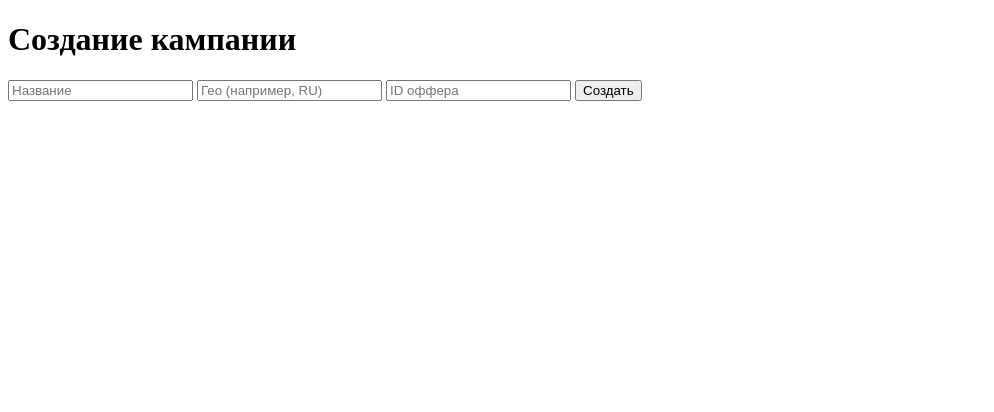
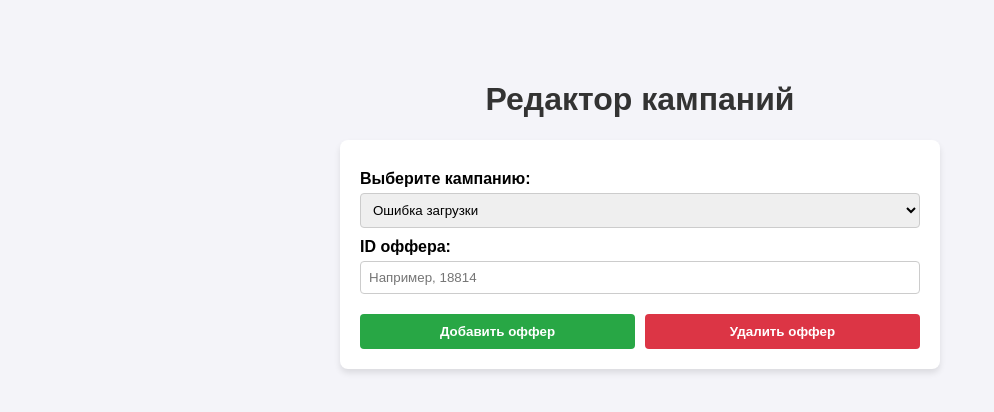
Before and after one commit to Tkaheva/adrobot-test, a plain HTML site: page frontend/index.html in a window 1280 px wide. Shown: the whole page, without its empty margins (0-994 px from the left). Drawn offline with Linux system fonts and the light colour scheme; no server answers.

Commit message:
обновили index.html

```diff
--- a/frontend/index.html
+++ b/frontend/index.html
@@ -1,32 +1,129 @@
 <!DOCTYPE html>
-<html>
-<head><title>Adrobot Test</title></head>
+<html lang="ru">
+<head>
+    <meta charset="UTF-8">
+    <meta name="viewport" content="width=device-width, initial-scale=1.0">
+    <title>Adrobot Test - Редактор кампаний</title>
+    <style>
+        body { font-family: Arial, sans-serif; max-width: 600px; margin: 40px auto; padding: 20px; background-color: #f4f4f9; }
+        h1 { color: #333; text-align: center; }
+        .card { background: white; padding: 20px; border-radius: 8px; box-shadow: 0 4px 6px rgba(0,0,0,0.1); margin-bottom: 20px; }
+        label { display: block; margin-top: 10px; font-weight: bold; }
+        select, input { width: 100%; padding: 8px; margin-top: 5px; border: 1px solid #ccc; border-radius: 4px; box-sizing: border-box; }
+        .btn-group { display: flex; gap: 10px; margin-top: 20px; }
+        button { flex: 1; padding: 10px; border: none; border-radius: 4px; color: white; cursor: pointer; font-weight: bold; }
+        .btn-add { background-color: #28a745; }
+        .btn-add:hover { background-color: #218838; }
+        .btn-remove { background-color: #dc3545; }
+        .btn-remove:hover { background-color: #c82333; }
+        #status { margin-top: 15px; padding: 10px; border-radius: 4px; display: none; }
+        .success { background-color: #d4edda; color: #155724; border: 1px solid #c3e6cb; }
+        .error { background-color: #f8d7da; color: #721c24; border: 1px solid #f5c6cb; }
+    </style>
+</head>
 <body>
-    <h1>Создание кампании</h1>
-    <form id="campaignForm">
-        <input type="text" id="name" placeholder="Название" required>
-        <input type="text" id="geo" placeholder="Гео (например, RU)" required>
-        <input type="number" id="offerId" placeholder="ID оффера" required>
-        <button type="submit">Создать</button>
-    </form>
-    <pre id="result"></pre>
+
+    <h1>Редактор кампаний</h1>
+
+    <div class="card">
+        <label for="campaignSelect">Выберите кампанию:</label>
+        <select id="campaignSelect">
+            <option value="">-- Загрузка кампаний... --</option>
+        </select>
+
+        <label for="offerId">ID оффера:</label>
+        <input type="number" id="offerId" placeholder="Например, 18814">
+
+        <div class="btn-group">
+            <button class="btn-add" onclick="updateOffer('add')">Добавить оффер</button>
+            <button class="btn-remove" onclick="updateOffer('remove')">Удалить оффер</button>
+        </div>
+
+        <div id="status"></div>
+    </div>
 
     <script>
-        document.getElementById('campaignForm').onsubmit = async (e) => {
-            e.preventDefault();
-            const data = {
-                name: document.getElementById('name').value,
-                geo: document.getElementById('geo').value,
-                offer_id: parseInt(document.getElementById('offerId').value)
+        // Базовый URL вашего API. Если фронтенд открывается не через localhost:8001, укажите нужный.
+        const API_URL = 'http://localhost:8001';
+
+        // 1. Загружаем список кампаний при открытии страницы
+        async function loadCampaigns() {
+            const select = document.getElementById('campaignSelect');
+            try {
+                const response = await fetch(`${API_URL}/api/campaigns`);
+                if (!response.ok) throw new Error('Ошибка загрузки кампаний');
+                const campaigns = await response.json();
+
+                select.innerHTML = '<option value="">-- Выберите кампанию --</option>';
+                campaigns.forEach(camp => {
+                    const option = document.createElement('option');
+                    option.value = camp.id;
+                    option.textContent = `${camp.id} - ${camp.name}`;
+                    select.appendChild(option);
+                });
+            } catch (error) {
+                select.innerHTML = '<option value="">Ошибка загрузки</option>';
+                showStatus('Не удалось загрузить список кампаний. Проверьте подключение к API.', 'error');
+            }
+        }
+
+        // 2. Функция для добавления или удаления оффера
+        async function updateOffer(action) {
+            const campaignId = document.getElementById('campaignSelect').value;
+            const offerId = document.getElementById('offerId').value;
+
+            if (!campaignId) {
+                showStatus('Пожалуйста, выберите кампанию.', 'error');
+                return;
+            }
+            if (!offerId) {
+                showStatus('Пожалуйста, введите ID оффера.', 'error');
+                return;
+            }
+
+            const payload = {
+                action: action,
+                offer_id: parseInt(offerId)
             };
-            const res = await fetch('http://localhost:8000/api/campaigns', {
-                method: 'POST',
-                headers: {'Content-Type': 'application/json'},
-                body: JSON.stringify(data)
-            });
-            const result = await res.json();
-            document.getElementById('result').textContent = JSON.stringify(result, null, 2);
-        };
+
+            try {
+                const response = await fetch(`${API_URL}/api/campaigns/${campaignId}/offers`, {
+                    method: 'PUT',
+                    headers: {
+                        'Content-Type': 'application/json',
+                        'Accept': 'application/json'
+                    },
+                    body: JSON.stringify(payload)
+                });
+
+                const data = await response.json();
+
+                if (response.ok) {
+                    showStatus(data.message, 'success');
+                    document.getElementById('offerId').value = ''; // Очищаем поле
+                } else {
+                    showStatus(data.detail || 'Произошла ошибка при обновлении.', 'error');
+                }
+            } catch (error) {
+                showStatus('Ошибка сети. Проверьте, запущен ли сервер.', 'error');
+            }
+        }
+
+        // 3. Вспомогательная функция для отображения сообщений
+        function showStatus(message, type) {
+            const statusDiv = document.getElementById('status');
+            statusDiv.textContent = message;
+            statusDiv.className = type;
+            statusDiv.style.display = 'block';
+
+            // Скрываем сообщение через 5 секунд
+            setTimeout(() => {
+                statusDiv.style.display = 'none';
+            }, 5000);
+        }
+
+        // Запускаем загрузку при старте
+        window.onload = loadCampaigns;
     </script>
 </body>
 </html>
```
